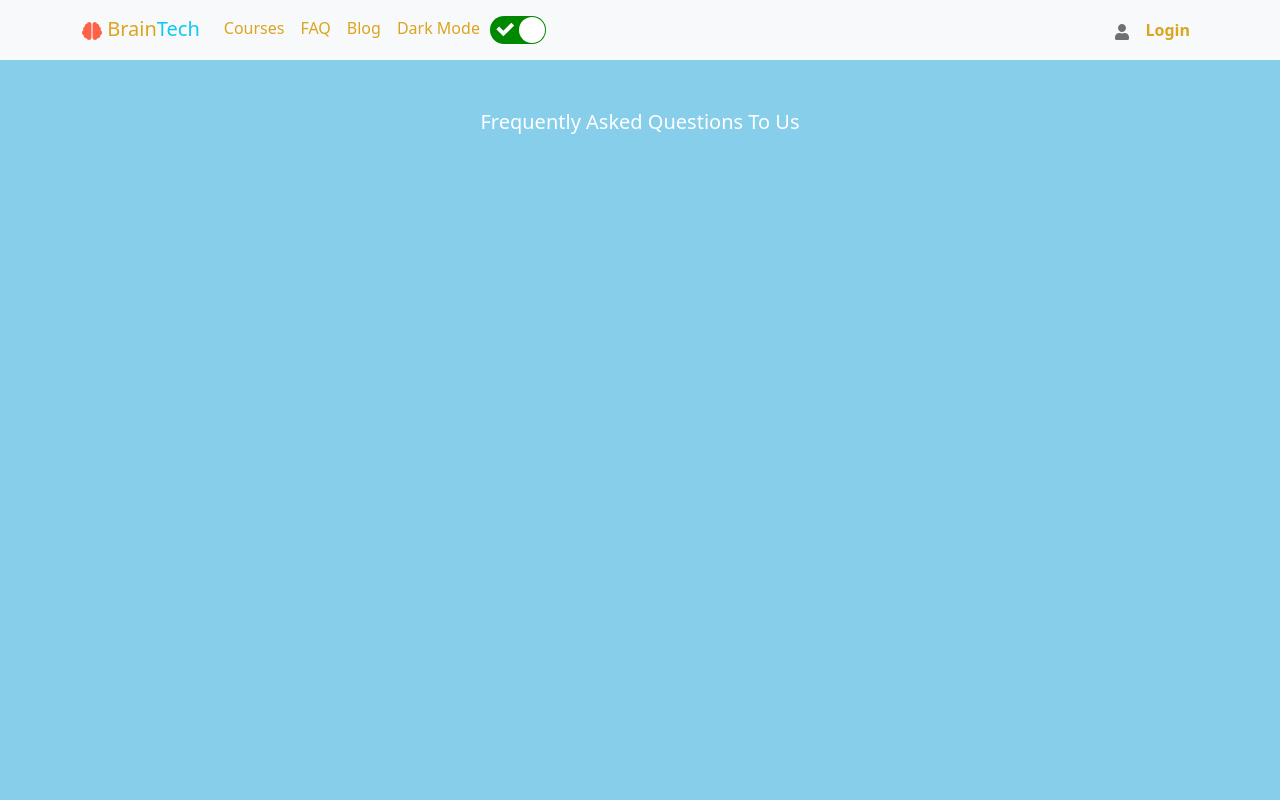
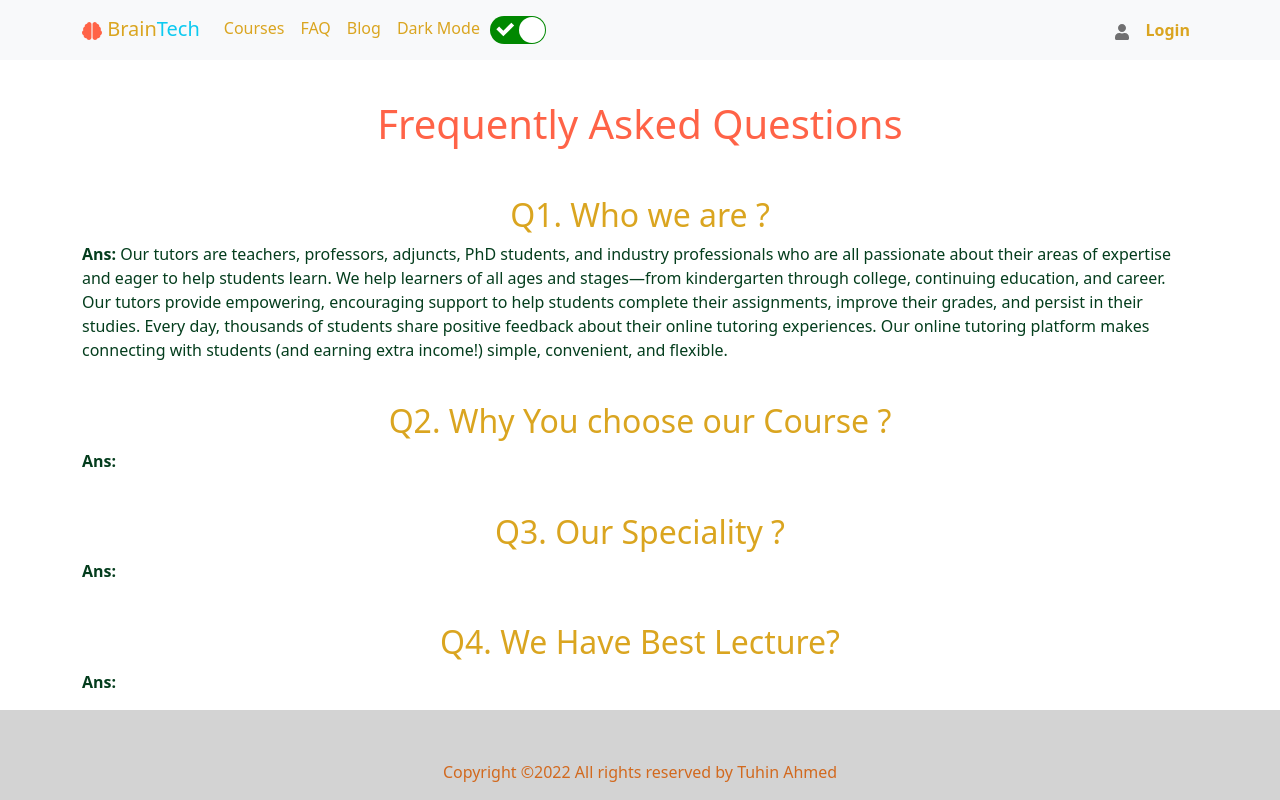
Before and after one commit to tuhinahmed-cse/-BrainTech-Client-side, a React (Create React App) app: page /faq in a window 1280 px wide. Shown: the top 800 px of the page. Built offline with nearby package versions, Linux system fonts and the light colour scheme; no server answers.

Commit message:
Readme file edit

```diff
--- a/src/components/FAQ/FAQ.js
+++ b/src/components/FAQ/FAQ.js
@@ -1,12 +1,37 @@
 import React from 'react';
+import { Container, Row } from 'react-bootstrap';
 
 const FAQ = () => {
     return (
         <div>
-            <div style={{backgroundColor:'skyblue', height:'840px'}}>
+            <Container>
+                <Row>
 
-<h5 className='text-white text-align-center' style={{textAlign: 'center', padding:'50px'}}> Frequently Asked Questions To Us</h5>
-</div>
+                    <h1 style={{ color: 'tomato', textAlign: 'center', marginTop: '40px' }}>Frequently Asked Questions</h1>
+
+                    <div>
+
+                        <div >
+                            <h2 style={{ color: 'goldenrod', textAlign: 'center', marginTop: '40px' }}> Q1. Who we are ?</h2>
+                            <p style={{ color: '#043D1D' }}><strong>Ans:</strong> Our tutors are teachers, professors, adjuncts, PhD students, and industry professionals who are all passionate about their areas of expertise and eager to help students learn.
+                                We help learners of all ages and stages—from kindergarten through college, continuing education, and career. Our tutors provide empowering, encouraging support to help students complete their assignments, improve their grades, and persist in their studies. Every day, thousands of students share positive feedback about their online tutoring experiences.
+                                Our online tutoring platform makes connecting with students (and earning extra income!) simple, convenient, and flexible. </p>
+                        </div>
+                        <div >
+                            <h2 style={{ color: 'goldenrod', textAlign: 'center', marginTop: '40px' }} > Q2. Why You choose our Course ?</h2>
+                            <p style={{ color: '#043D1D' }}><strong>Ans:</strong> </p>
+                        </div>
+                        <div >
+                            <h2 style={{ color: 'goldenrod', textAlign: 'center', marginTop: '40px' }}> Q3. Our Speciality ?</h2>
+                            <p style={{ color: '#043D1D' }}><strong>Ans:</strong>  </p>
+                        </div>
+                        <div >
+                            <h2 style={{ color: 'goldenrod', textAlign: 'center', marginTop: '40px' }}> Q4.  We Have Best Lecture?</h2>
+                            <p style={{ color: '#043D1D' }}><strong>Ans:</strong> </p>
+                        </div>
+                    </div>
+                </Row>
+            </Container>
         </div>
     );
 };
```
Also changed, not shown: 1 other file (tests, documents, lock files or other folders).
